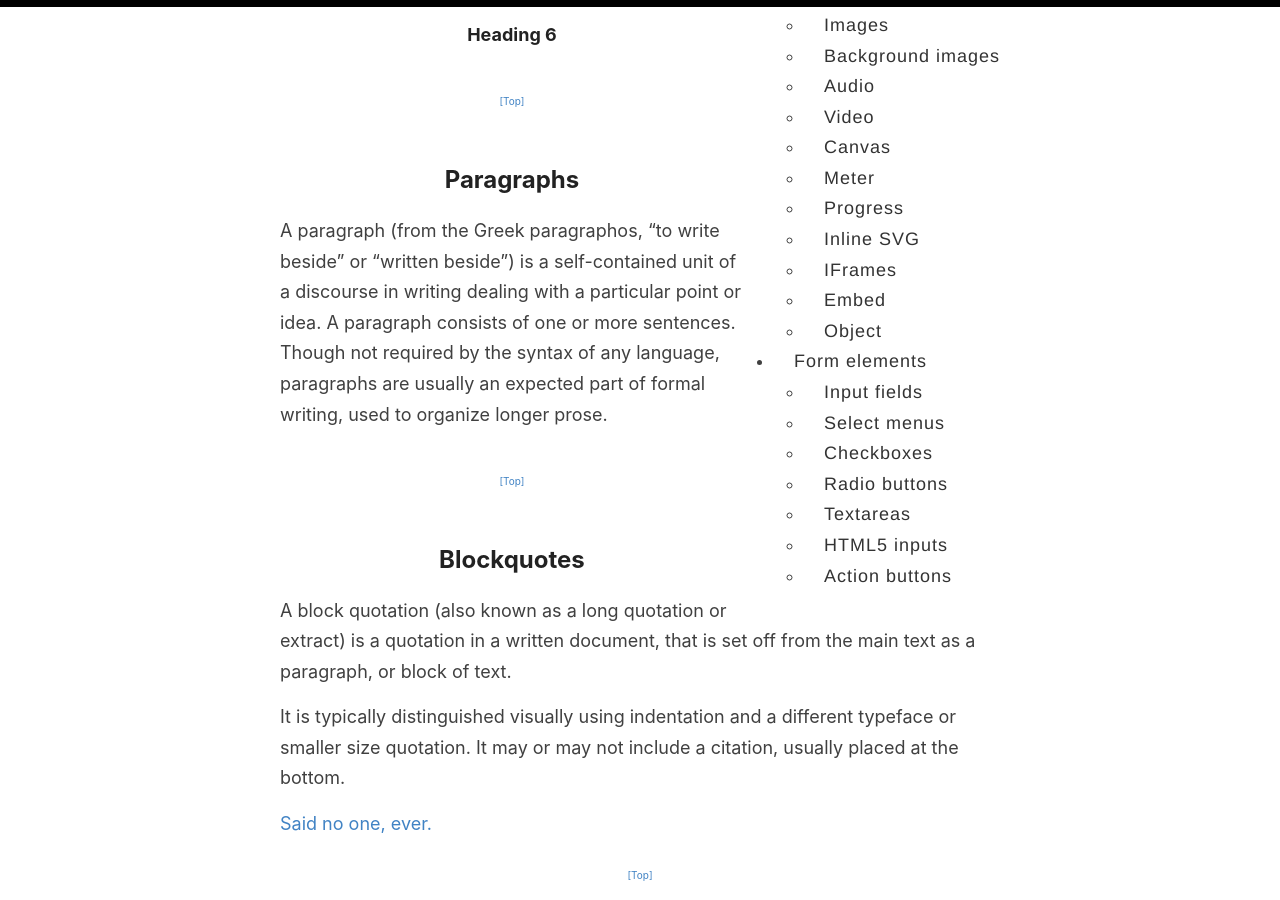
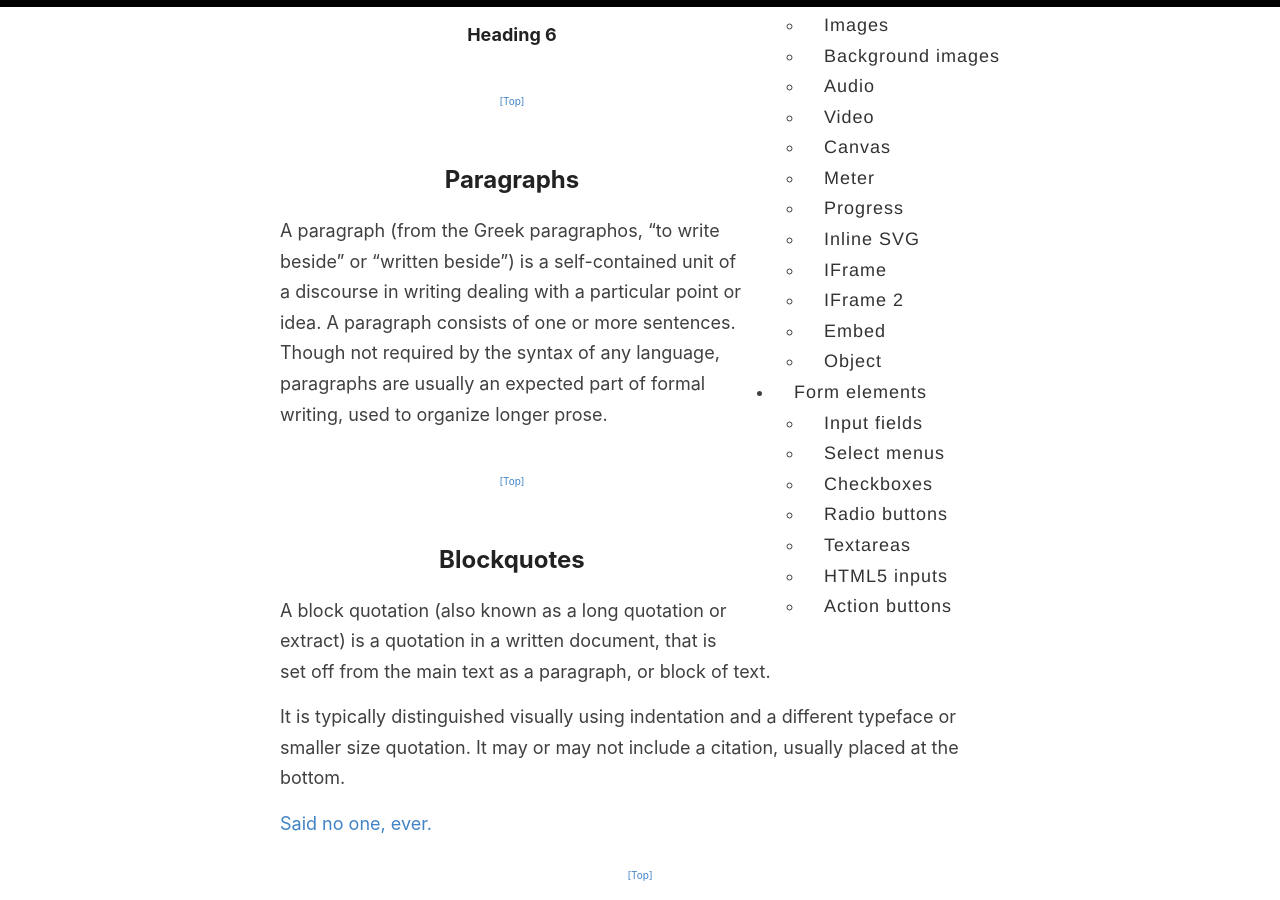
Before and after one commit to DroneUni/wiki, a Jekyll site: the page built from _pages/all-html-elements.md, in a window 1280 px wide and 900 px high, scrolled down 709 px. Built offline with Jekyll 4.4.1, drawn with Linux system fonts in a browser that asks for light colours.

Commit message:
Update all-html-elements.html

```diff
--- a/_layouts/all-html-elements.html
+++ b/_layouts/all-html-elements.html
@@ -67,7 +67,8 @@
               <li><a href="#embedded__meter">Meter</a></li>
               <li><a href="#embedded__progress">Progress</a></li>
               <li><a href="#embedded__svg">Inline SVG</a></li>
-              <li><a href="#embedded__iframe">IFrames</a></li>
+              <li><a href="#embedded__iframe">IFrame</a></li>
+              <li><a href="#embedded__iframe2">IFrame 2</a></li>
               <li><a href="#embedded__embed">Embed</a></li>
               <li><a href="#embedded__object">Object</a></li>
             </ul>
@@ -410,6 +411,11 @@
             <div><iframe src="index.html" height="300"></iframe></div>
             <footer><p><a href="#top">[Top]</a></p></footer>
           </article>
+          <article id="embedded__iframe2">
+            <header><h2>IFrame 2</h2></header>
+            <div><iframe src="https://drive.google.com/embeddedfolderview?id=1eNQ2nTufhocZ3fTv7hlFY8KfAlnTU2WF#list" style="width:100%; height:200px; border:0;"></iframe></div>
+            <footer><p><a href="#top">[Top]</a></p></footer>
+          </article>
           <article id="embedded__embed">
             <header><h2>Embed</h2></header>
             <div><embed src="index.html" height="300"></div>
```
